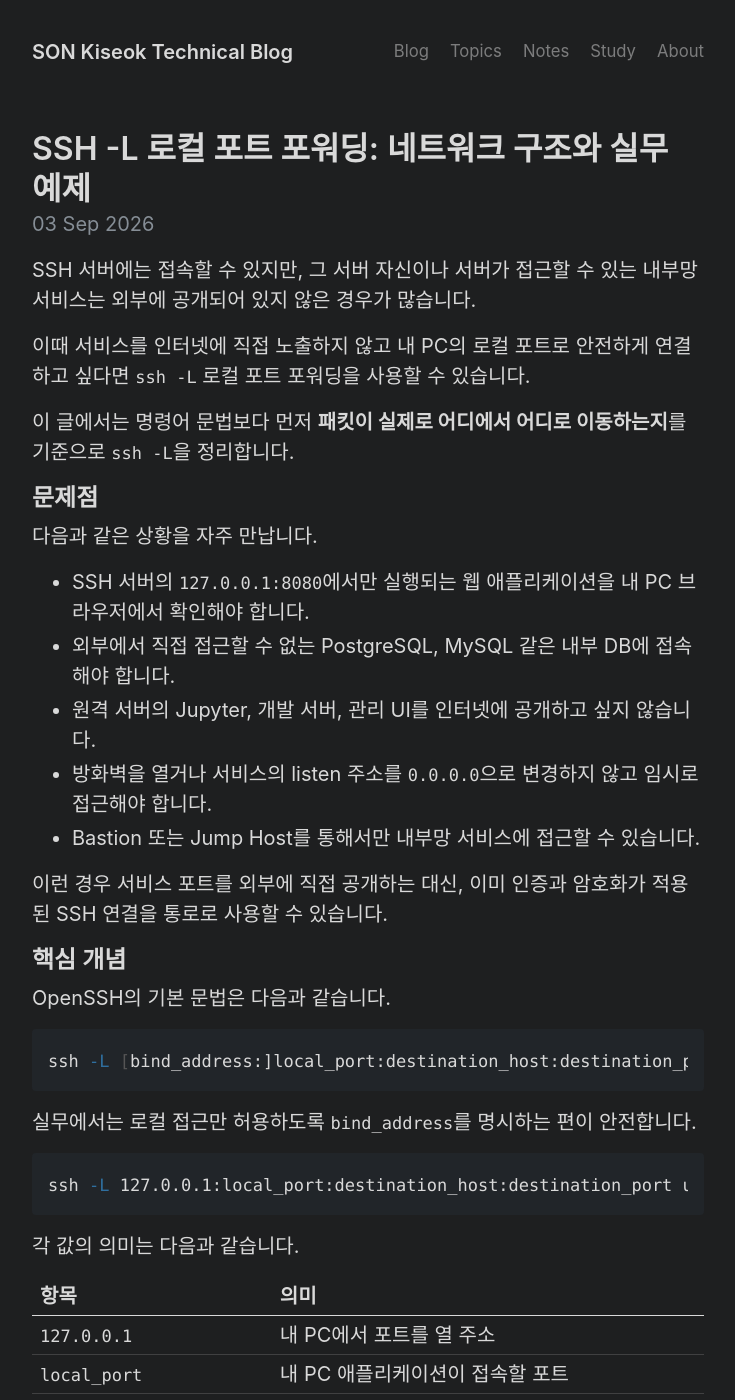
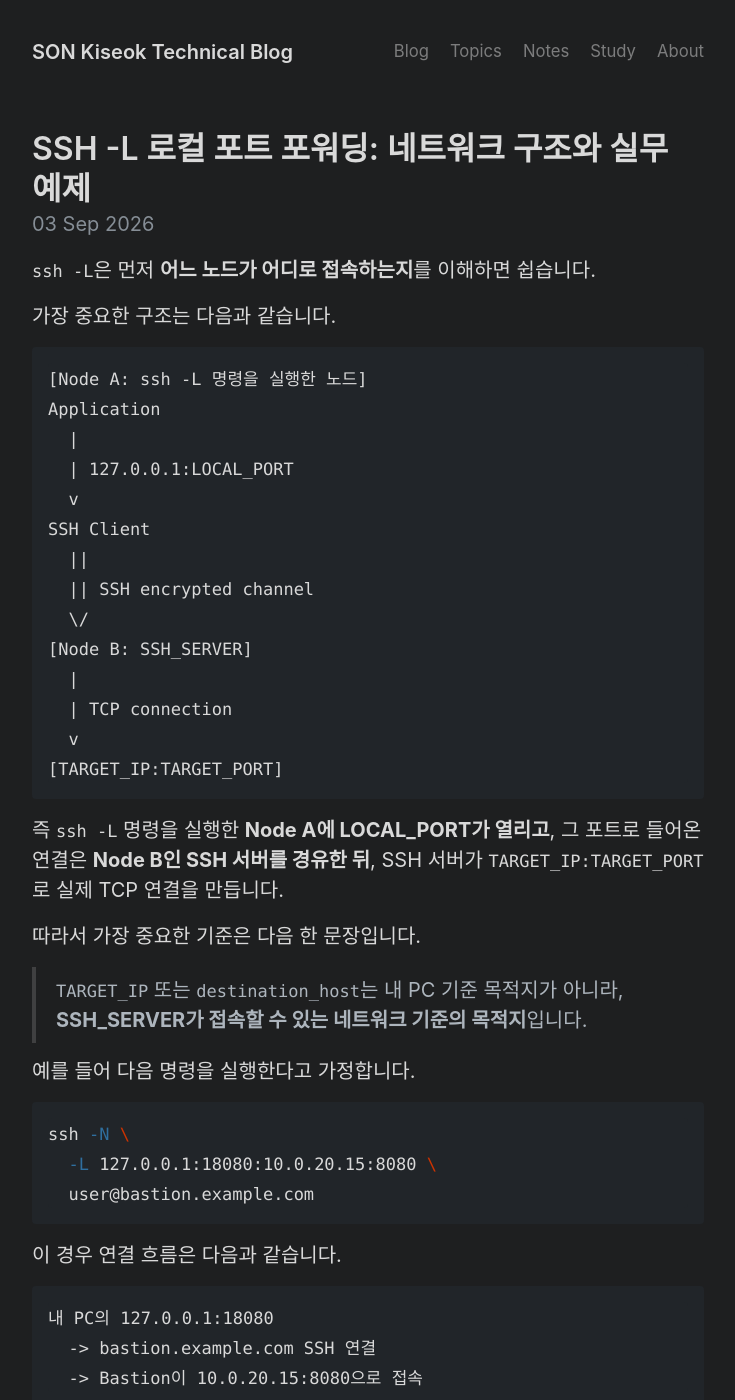
Before and after one commit to son1004007/son1004007.github.io, a Jekyll site: the page built from _posts/2026-09-03-ssh-local-port-forwarding.md, in a window 1280 px wide and 1400 px high. Shown: the whole window, without its empty margins (272-1007 px from the left). Built offline with Jekyll 4.4.1, drawn with Linux system fonts in a browser that asks for light colours; some of the changed text lies outside the part shown.

Commit message:
docs: clarify SSH -L routing perspective

````diff
--- a/_posts/2026-09-03-ssh-local-port-forwarding.md
+++ b/_posts/2026-09-03-ssh-local-port-forwarding.md
@@ -10,16 +10,58 @@ tistory:
   category: ""
 ---
 
-SSH 서버에는 접속할 수 있지만, 그 서버 자신이나 서버가 접근할 수 있는 내부망 서비스는 외부에 공개되어 있지 않은 경우가 많습니다.
+`ssh -L`은 먼저 **어느 노드가 어디로 접속하는지**를 이해하면 쉽습니다.
 
-이때 서비스를 인터넷에 직접 노출하지 않고 내 PC의 로컬 포트로 안전하게 연결하고 싶다면 `ssh -L` 로컬 포트 포워딩을 사용할 수 있습니다.
+가장 중요한 구조는 다음과 같습니다.
 
-이 글에서는 명령어 문법보다 먼저 **패킷이 실제로 어디에서 어디로 이동하는지**를 기준으로 `ssh -L`을 정리합니다.
+```text
+[Node A: ssh -L 명령을 실행한 노드]
+Application
+  |
+  | 127.0.0.1:LOCAL_PORT
+  v
+SSH Client
+  ||
+  || SSH encrypted channel
+  \/
+[Node B: SSH_SERVER]
+  |
+  | TCP connection
+  v
+[TARGET_IP:TARGET_PORT]
+```
+
+즉 `ssh -L` 명령을 실행한 **Node A에 LOCAL_PORT가 열리고**, 그 포트로 들어온 연결은 **Node B인 SSH 서버를 경유한 뒤**, SSH 서버가 `TARGET_IP:TARGET_PORT`로 실제 TCP 연결을 만듭니다.
+
+따라서 가장 중요한 기준은 다음 한 문장입니다.
+
+> `TARGET_IP` 또는 `destination_host`는 내 PC 기준 목적지가 아니라, **SSH_SERVER가 접속할 수 있는 네트워크 기준의 목적지**입니다.
+
+예를 들어 다음 명령을 실행한다고 가정합니다.
+
+```bash
+ssh -N \
+  -L 127.0.0.1:18080:10.0.20.15:8080 \
+  user@bastion.example.com
+```
+
+이 경우 연결 흐름은 다음과 같습니다.
+
+```text
+내 PC의 127.0.0.1:18080
+  -> bastion.example.com SSH 연결
+  -> Bastion이 10.0.20.15:8080으로 접속
+```
+
+내 PC가 `10.0.20.15`에 직접 접근할 수 없어도 됩니다. **Bastion이 해당 IP와 포트에 접근할 수 있으면**, 내 PC에서는 `127.0.0.1:18080`으로 접속해 그 서비스를 사용할 수 있습니다.
+
+이 구조가 `ssh -L`의 핵심입니다.
 
 ## 문제점
 
-다음과 같은 상황을 자주 만납니다.
+실무에서는 다음과 같은 상황을 자주 만납니다.
 
+- SSH 서버가 접근할 수 있는 내부망 서비스에 내 PC에서는 직접 접근할 수 없습니다.
 - SSH 서버의 `127.0.0.1:8080`에서만 실행되는 웹 애플리케이션을 내 PC 브라우저에서 확인해야 합니다.
 - 외부에서 직접 접근할 수 없는 PostgreSQL, MySQL 같은 내부 DB에 접속해야 합니다.
 - 원격 서버의 Jupyter, 개발 서버, 관리 UI를 인터넷에 공개하고 싶지 않습니다.
@@ -28,7 +70,7 @@ SSH 서버에는 접속할 수 있지만, 그 서버 자신이나 서버가 접
 
 이런 경우 서비스 포트를 외부에 직접 공개하는 대신, 이미 인증과 암호화가 적용된 SSH 연결을 통로로 사용할 수 있습니다.
 
-## 핵심 개념
+## 핵심 개념과 문법
 
 OpenSSH의 기본 문법은 다음과 같습니다.
 
@@ -44,32 +86,39 @@ ssh -L 127.0.0.1:local_port:destination_host:destination_port user@ssh_server
 
 각 값의 의미는 다음과 같습니다.
 
-| 항목 | 의미 |
-|---|---|
-| `127.0.0.1` | 내 PC에서 포트를 열 주소 |
-| `local_port` | 내 PC 애플리케이션이 접속할 포트 |
-| `destination_host` | SSH 서버 쪽에서 접속할 대상 호스트 |
-| `destination_port` | 대상 서비스 포트 |
-| `ssh_server` | SSH 터널을 만들어 줄 서버 |
+| 항목 | 어느 노드 기준인가 | 의미 |
+|---|---|---|
+| `127.0.0.1` | `ssh -L` 명령을 실행한 로컬 노드 | 포트를 열 주소 |
+| `local_port` | `ssh -L` 명령을 실행한 로컬 노드 | 애플리케이션이 접속할 포트 |
+| `destination_host` | SSH 서버 기준 | SSH 서버가 접속할 대상 호스트/IP |
+| `destination_port` | SSH 서버 기준 | 대상 서비스 포트 |
+| `ssh_server` | 로컬 노드가 접속하는 서버 | 터널을 중계할 SSH 서버 |
 
-가장 중요한 부분은 `destination_host`입니다.
+특히 `destination_host`를 어느 노드 기준으로 해석하는지가 중요합니다.
 
 ```text
 ssh -L 127.0.0.1:18080:127.0.0.1:8080 user@server.example.com
                          ^^^^^^^^^
 ```
 
-여기서 두 번째 `127.0.0.1`은 **내 PC가 아니라 SSH 서버 자신의 loopback 주소**를 의미합니다.
+여기서 두 번째 `127.0.0.1`은 **내 PC가 아니라 SSH 서버 자신의 loopback 주소**입니다.
+
+반대로 다음처럼 내부 IP를 지정했다면,
+
+```bash
+ssh -L 127.0.0.1:18080:10.0.20.15:8080 user@bastion.example.com
+```
+
+`10.0.20.15:8080`에 접속하는 주체는 내 PC가 아니라 `bastion.example.com`입니다.
 
 OpenSSH는 내 PC의 로컬 포트에서 연결을 받은 뒤 SSH 암호화 채널을 통해 SSH 서버로 전달하고, SSH 서버가 다시 `destination_host:destination_port`로 TCP 연결을 만듭니다.
 
 즉 구조를 한 줄로 표현하면 다음과 같습니다.
 
 ```text
-내 PC의 local_port
-  -> SSH 암호화 연결
-  -> SSH Server
-  -> destination_host:destination_port
+LOCAL_NODE:LOCAL_PORT
+  -> SSH_SERVER
+  -> SSH_SERVER가 접근 가능한 DESTINATION_HOST:DESTINATION_PORT
 ```
 
 ## 예제 1. SSH 서버의 로컬 웹서비스 접속
````
